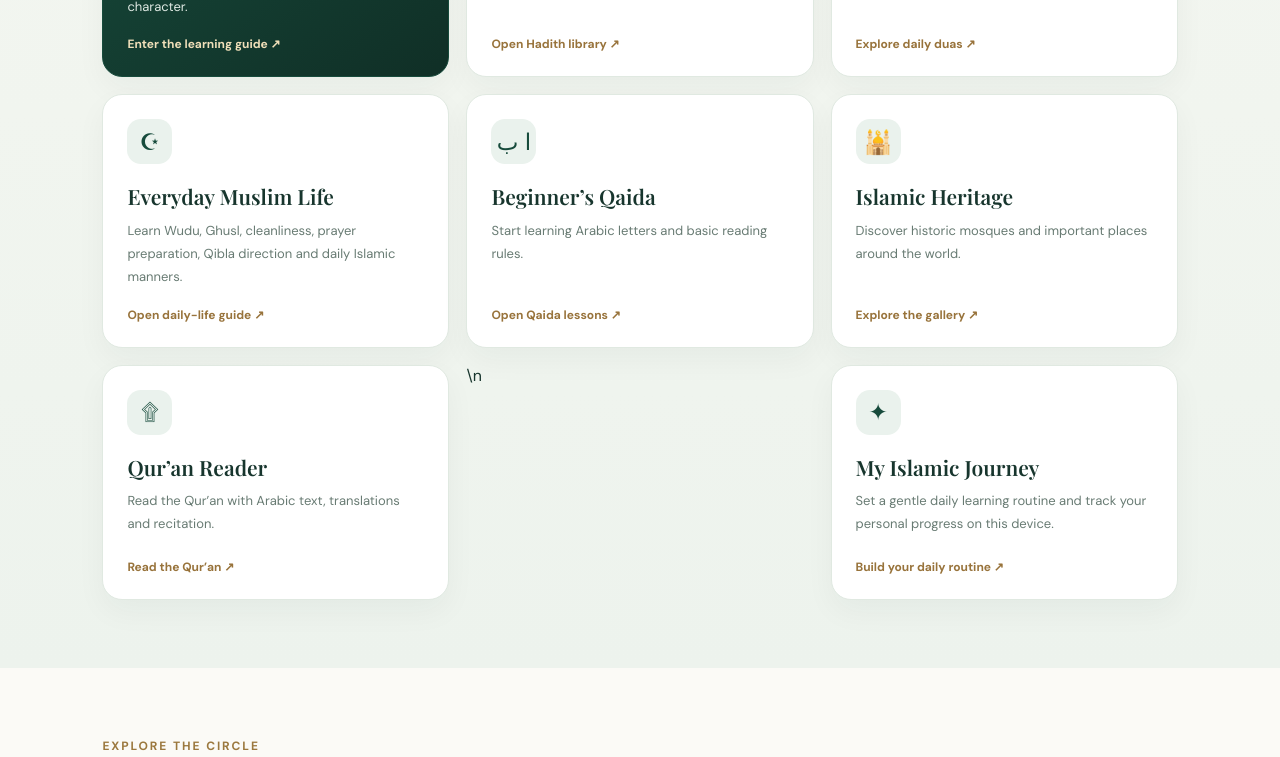
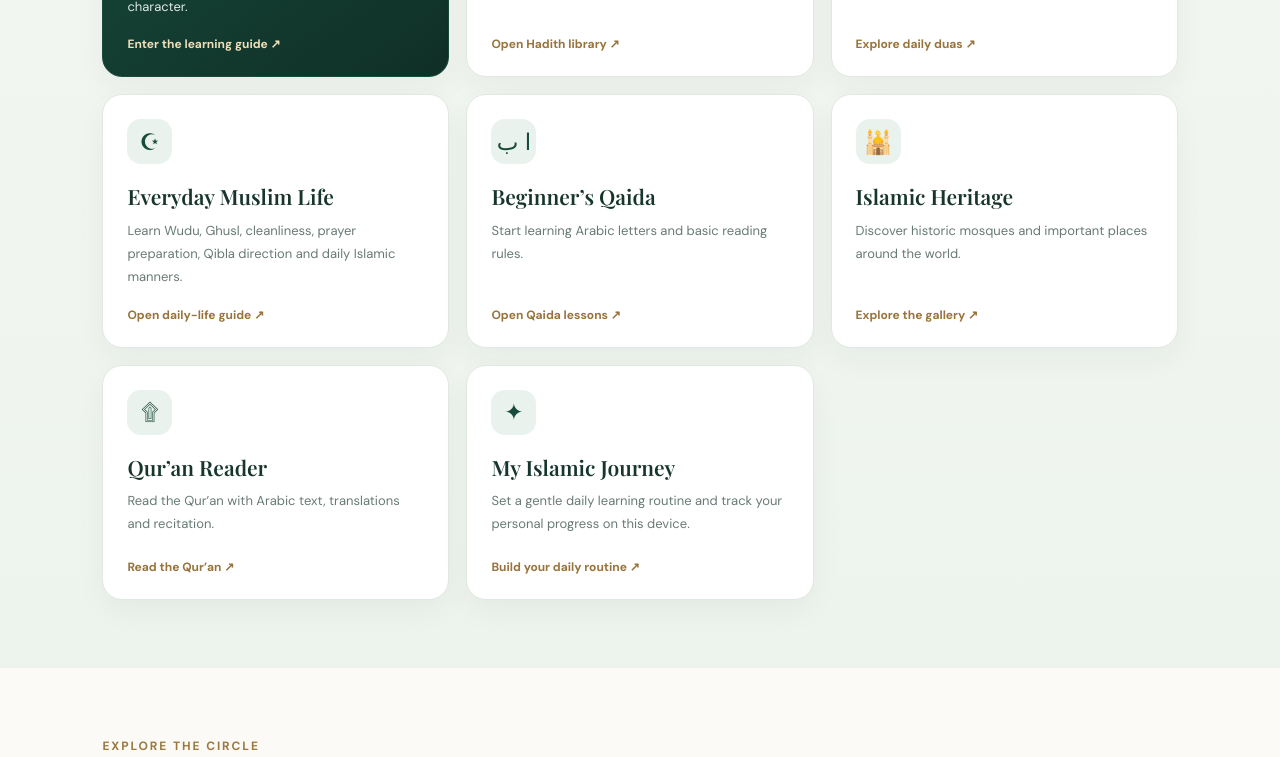
Before and after one commit to muhammadhadiurrehman7-max/rhm-islamic-circle, a Next.js app: page / in a window 1280 px wide. Shown: the part 1280-2037 px from the top of the page. Built offline with nearby package versions, Linux system fonts and the light colour scheme; a web font is replaced by a local one.

Commit message:
Ensure journey card uses a real source line break

```diff
--- a/app/page.tsx
+++ b/app/page.tsx
@@ -117,7 +117,8 @@ export default function Home() {
           <a className="faith-entry-card" href="/daily-life"><span className="faith-entry-icon">☪</span><h3>Everyday Muslim Life</h3><p>Learn Wudu, Ghusl, cleanliness, prayer preparation, Qibla direction and daily Islamic manners.</p><strong>Open daily-life guide ↗</strong></a>
           <a className="faith-entry-card" href="/qaida"><span className="faith-entry-icon">ا ب</span><h3>Beginner’s Qaida</h3><p>Start learning Arabic letters and basic reading rules.</p><strong>Open Qaida lessons ↗</strong></a>
           <a className="faith-entry-card" href="/heritage"><span className="faith-entry-icon">🕌</span><h3>Islamic Heritage</h3><p>Discover historic mosques and important places around the world.</p><strong>Explore the gallery ↗</strong></a>
-          <a className="faith-entry-card" href="/quran"><span className="faith-entry-icon">۩</span><h3>Qur’an Reader</h3><p>Read the Qur’an with Arabic text, translations and recitation.</p><strong>Read the Qur’an ↗</strong></a>\n          <a className="faith-entry-card" href="/journey"><span className="faith-entry-icon">✦</span><h3>My Islamic Journey</h3><p>Set a gentle daily learning routine and track your personal progress on this device.</p><strong>Build your daily routine ↗</strong></a>
+          <a className="faith-entry-card" href="/quran"><span className="faith-entry-icon">۩</span><h3>Qur’an Reader</h3><p>Read the Qur’an with Arabic text, translations and recitation.</p><strong>Read the Qur’an ↗</strong></a>
+          <a className="faith-entry-card" href="/journey"><span className="faith-entry-icon">✦</span><h3>My Islamic Journey</h3><p>Set a gentle daily learning routine and track your personal progress on this device.</p><strong>Build your daily routine ↗</strong></a>
         </div>
       </section>
 
```
